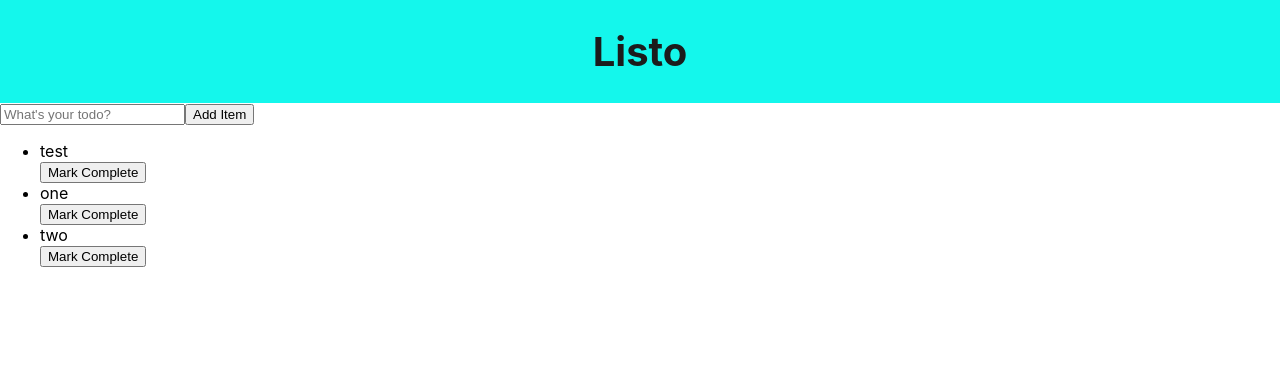
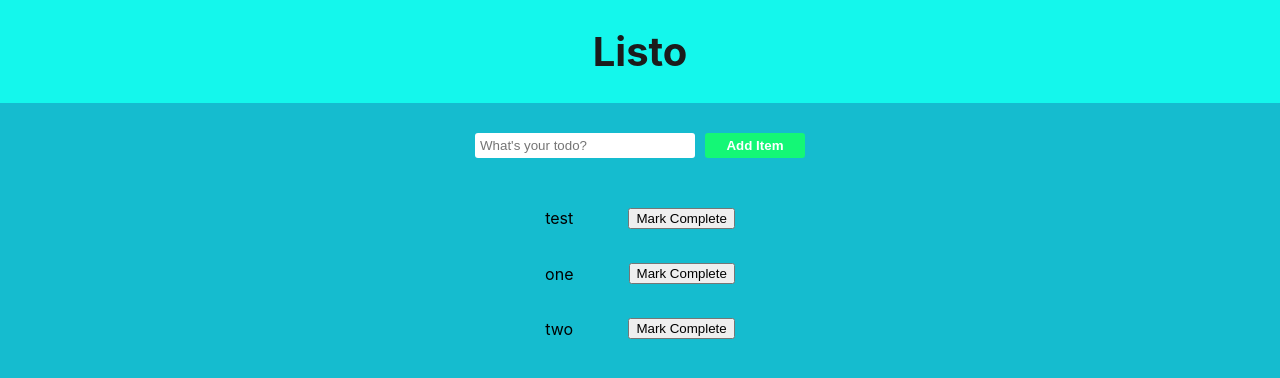
Before and after one commit to dansilvaUT/listo, a React (Create React App) app: page / in a window 1280 px wide. Shown: the top 378 px of the page. Built offline with nearby package versions, Linux system fonts and the light colour scheme.

Commit message:
More styling done.

```diff
--- a/src/App.scss
+++ b/src/App.scss
@@ -3,6 +3,12 @@ $orange: #f75814;
 $green: #14f776;
 $light-blue: #14f7ec;
 $black: #1b1c1c;
+$blue: #15bccf;
+$white: white;
+
+body {
+  background: $blue;
+}
 
 @mixin flex-row {
   display: flex;
--- /dev/null
+++ b/src/components/Form/Form.scss
@@ -0,0 +1,29 @@
+@import "../../App.scss";
+
+.Form {
+  @include flex-column;
+  margin-top: 30px;
+
+  &-container {
+    @include flex-row;
+    width: 350px;
+  }
+
+  &-input {
+    border: none;
+    border-radius: 3px;
+    padding: 5px;
+    width: 60%;
+  }
+
+  &-btn {
+    border: none;
+    cursor: pointer;
+    height: 25px;
+    width: 100px;
+    border-radius: 3px;
+    background-color: $green;
+    color: $white;
+    font-weight: bold;
+  }
+}
--- a/src/components/Form/Form.tsx
+++ b/src/components/Form/Form.tsx
@@ -1,5 +1,6 @@
 import { useContext, useState, useEffect } from "react";
 import { AppContext } from "../../context/AppProvider";
+import "./Form.scss";
 
 const Form = () => {
   const { addItem } = useContext(AppContext);
@@ -25,18 +26,25 @@ const Form = () => {
   };
 
   return (
-    <>
+    <div className="Form">
       {error && <span>{error}</span>}
+      <div className="Form-container">
         <input
           type="text"
           placeholder="What's your todo?"
           onChange={(e) => setItem(e.target.value)}
           value={item}
+          className="Form-input"
         />
-      <button type="submit" onClick={() => addListItem(item)}>
+        <button
+          type="submit"
+          onClick={() => addListItem(item)}
+          className="Form-btn"
+        >
           Add Item
         </button>
-    </>
+      </div>
+    </div>
   );
 };
 
--- /dev/null
+++ b/src/components/List/List.scss
@@ -0,0 +1,9 @@
+@import "../../App.scss";
+
+.List {
+  list-style: none;
+  @include flex-column;
+  width: 300px;
+  padding: 0;
+  min-height: 200px;
+}
--- a/src/components/List/List.tsx
+++ b/src/components/List/List.tsx
@@ -1,13 +1,14 @@
 import { useContext } from "react";
 import { AppContext } from "../../context/AppProvider";
 import ListItem from "./ListItem/ListItem";
+import "./List.scss";
 
 const List = () => {
   const { list } = useContext(AppContext);
 
   const renderList = (todos: Array<string>) => {
     return (
-      <ul>
+      <ul className="List">
         {todos?.map((todo: string) => (
           <ListItem key={todo} idx={todo} item={todo} />
         ))}
--- /dev/null
+++ b/src/components/List/ListItem/ListItem.scss
@@ -0,0 +1,6 @@
+@import "../../../App.scss";
+
+.ListItem {
+  @include flex-row;
+  width: 100%;
+}
--- a/src/components/List/ListItem/ListItem.tsx
+++ b/src/components/List/ListItem/ListItem.tsx
@@ -1,10 +1,11 @@
 import { useContext } from "react";
 import { AppContext } from "../../../context/AppProvider";
+import "./ListItem.scss";
 
 const ListItem = (param1: { item: string; idx: string }) => {
   const { deleteItem, list } = useContext(AppContext);
   return (
-    <div key={param1.idx}>
+    <div key={param1.idx} className="ListItem">
       <li>{param1.item}</li>
       <button onClick={() => deleteItem!(param1.item, list)}>
         Mark Complete
--- /dev/null
+++ b/src/components/Wrapper/Wrapper.scss
@@ -0,0 +1,5 @@
+@import "../../App.scss";
+
+.Wrapper {
+  @include flex-column;
+}
--- a/src/components/Wrapper/Wrapper.tsx
+++ b/src/components/Wrapper/Wrapper.tsx
@@ -1,9 +1,11 @@
 import React from "react";
 import Form from "../Form/Form";
 import List from "../List/List";
+import "./Wrapper.scss";
+
 const Wrapper = () => {
   return (
-    <div>
+    <div className="Wrapper">
       <Form />
       <List />
     </div>
```
Lines whose indentation alone changed are shown as unchanged.
